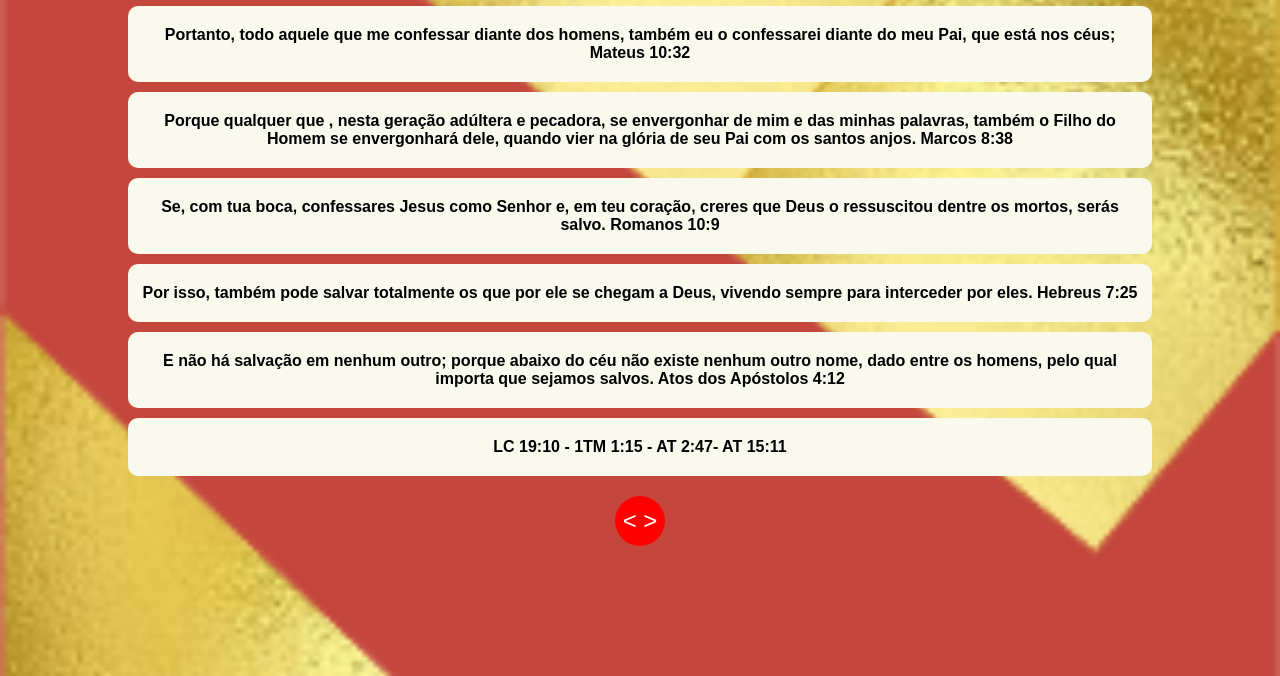
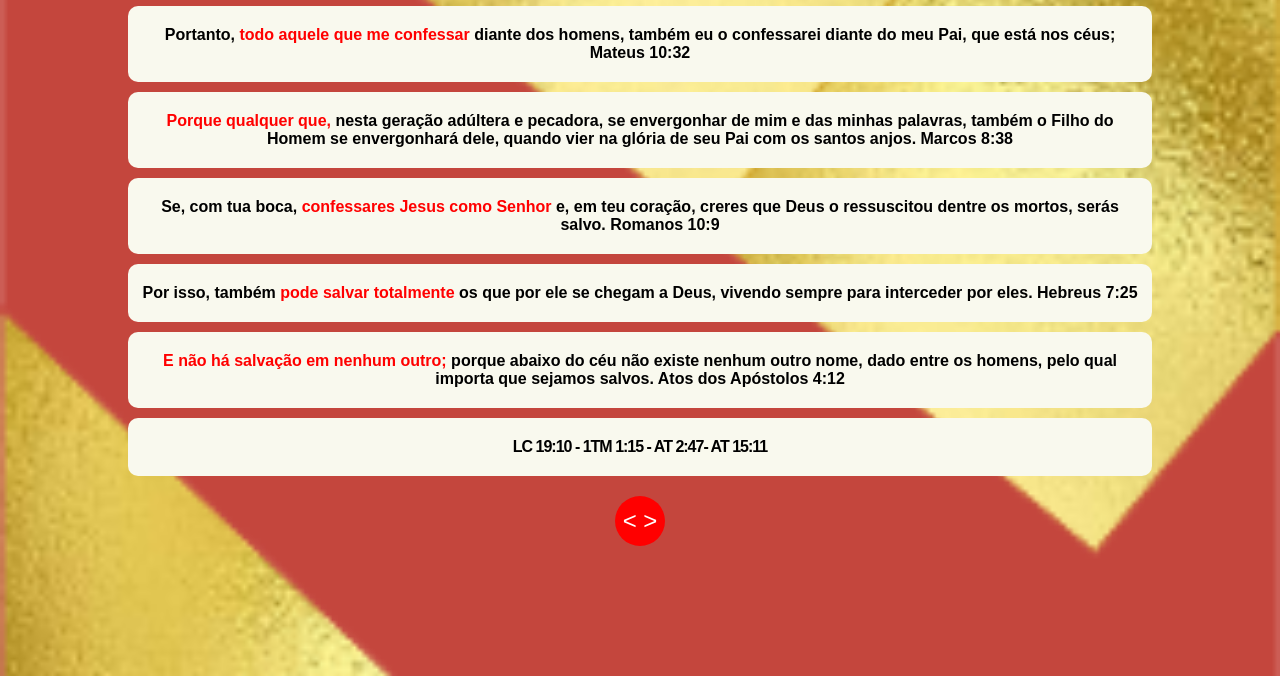
Before and after one commit to AlcemirMacedo/oanooportunodasalvacao, a plain HTML site: page page2.html in a window 1280 px wide. Shown: the part 124-800 px from the top of the page. Drawn offline with Linux system fonts and the light colour scheme.

```diff
--- a/page2.html
+++ b/page2.html
@@ -18,35 +18,35 @@
 
         <section>
             <p>
-                Portanto, todo aquele que me confessar diante dos homens, também eu o confessarei diante do meu Pai, que está nos céus; Mateus 10:32
+                Portanto, <span>todo aquele que me confessar</span> diante dos homens, também eu o confessarei diante do meu Pai, que está nos céus; Mateus 10:32
             </p>
         </section>
         <section>
             <p>
-                Porque qualquer que , nesta geração adúltera e pecadora, se envergonhar de mim e das minhas palavras, também o Filho do Homem se envergonhará dele, quando vier na glória de seu Pai com os santos anjos. Marcos 8:38
+                <span>Porque qualquer que,</span> nesta geração adúltera e pecadora, se envergonhar de mim e das minhas palavras, também o Filho do Homem se envergonhará dele, quando vier na glória de seu Pai com os santos anjos. Marcos 8:38
             </p>
         </section>
         <section>
             <p>
-                Se, com tua boca, confessares Jesus como Senhor e, em teu coração, creres que Deus o ressuscitou dentre os mortos, serás salvo. Romanos 10:9
+                Se, com tua boca, <span>confessares Jesus como Senhor</span> e, em teu coração, creres que Deus o ressuscitou dentre os mortos, serás salvo. Romanos 10:9
             </p>
         </section>
 
         <section>
             <p>
-                Por isso, também pode salvar totalmente os que por ele se chegam a Deus, vivendo sempre para interceder por eles. Hebreus 7:25
+                Por isso, também <span>pode salvar totalmente</span> os que por ele se chegam a Deus, vivendo sempre para interceder por eles. Hebreus 7:25
 
             </p>
         </section>
 
         <section>
             <p>
-                E não há salvação em nenhum outro; porque abaixo do céu não existe nenhum outro nome, dado entre os homens, pelo qual importa que sejamos salvos. Atos dos Apóstolos 4:12
+                <span>E não há salvação em nenhum outro;</span> porque abaixo do céu não existe nenhum outro nome, dado entre os homens, pelo qual importa que sejamos salvos. Atos dos Apóstolos 4:12
             </p>
         </section>
 
         <section>
-            <p>
+            <p style="font-weight: bolder; letter-spacing: -1px;">
                 LC 19:10 - 1TM 1:15 - AT 2:47- AT 15:11
             </p>
         </section>
```
Also changed, not shown: index.html (+4 -4 lines).
